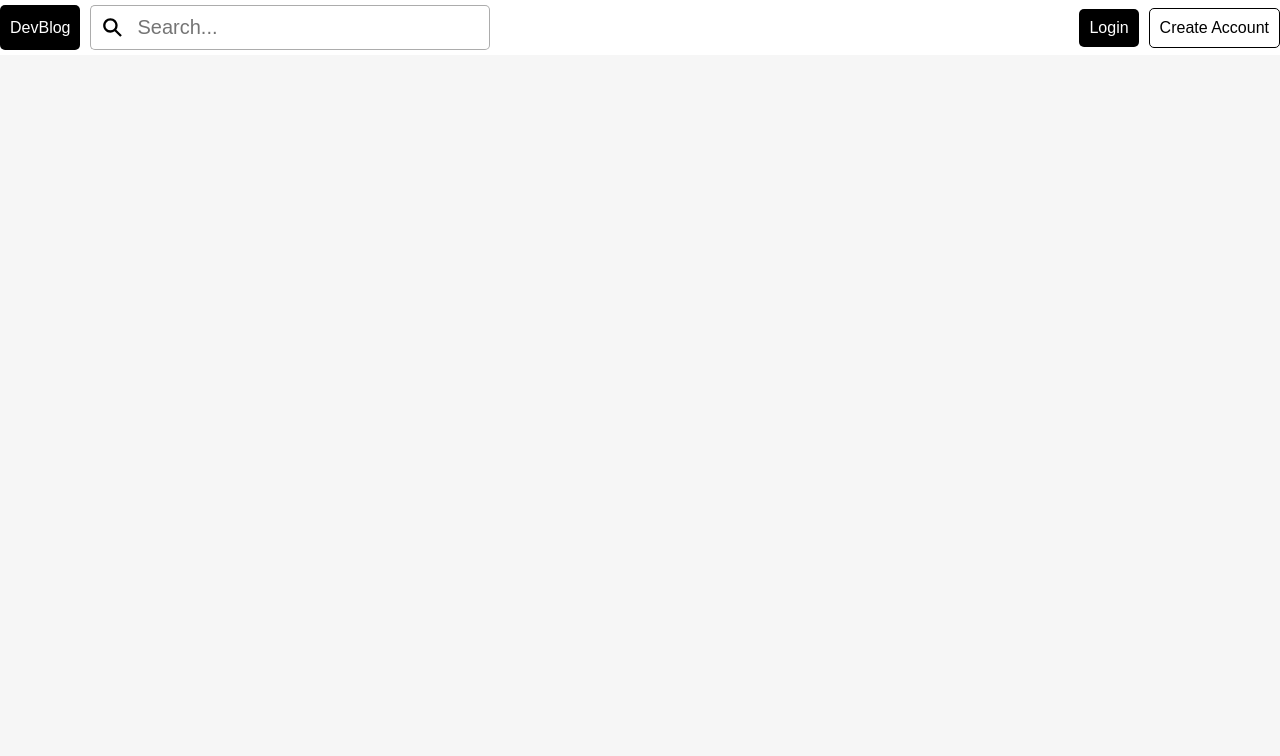
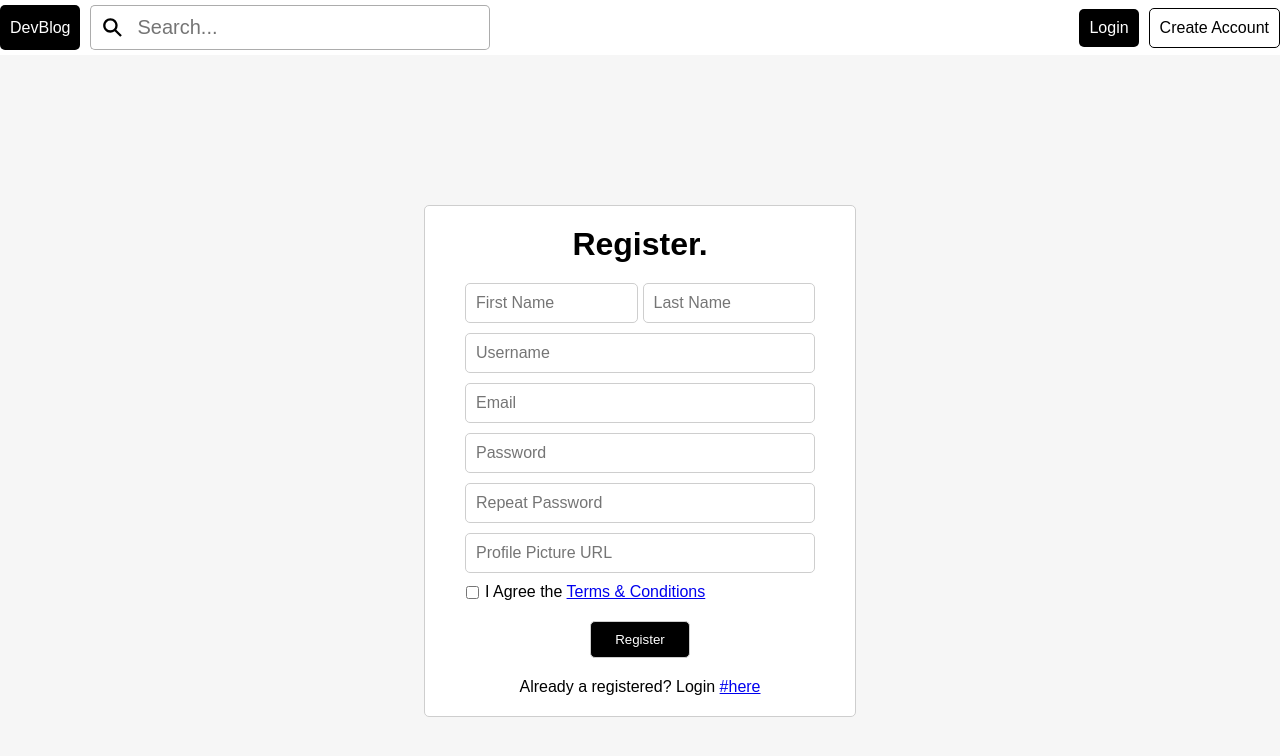
Before and after one commit to atanas-zlatev-98/Dev-Blog, a React (Vite) app in the folder client/: page /auth/register in a window 1280 px wide. Shown: the top 756 px of the page. Built offline with nearby package versions, Linux system fonts and the light colour scheme; a web font is replaced by a local one.

Commit message:
Login and Register pages

```diff
--- a/client/src/App.jsx
+++ b/client/src/App.jsx
@@ -2,6 +2,8 @@
 import HomePage from "./components/pages/home/HomePage";
 import "./App.scss";
 import NavigationBar from "./components/navigation/NavigationBar";
+import Login from "./components/auth/login/Login";
+import Register from "./components/auth/register/Register";
 
 function App() {
   return (
@@ -11,6 +13,8 @@
         <div className="pages">
           <Routes>
             <Route path="/" element={<HomePage />} />
+            <Route path="/auth/login" element={<Login/>} />
+            <Route path="/auth/register" element={<Register/>} />
           </Routes>
         </div>
       </div>
--- /dev/null
+++ b/client/src/components/auth/login/Login.jsx
@@ -0,0 +1,28 @@
+import React from "react";
+import "./Login.style.scss";
+import { NavLink } from "react-router";
+
+const Login = () => {
+  return (
+    <div className="main-login">
+      <div className="form-container">
+        <h1>Login.</h1>
+        <form className="login-form">
+          <div className="form-group">
+            <input type="text" placeholder="Email"></input>
+          </div>
+          <div className="form-group">
+            <input type="password" placeholder="Password"></input>
+          </div>
+
+          <div className="btn-container">
+            <button type="submit">Login</button>
+          </div>
+        </form>
+        <p>Don't have an account? Register <NavLink to='/auth/register'>#here</NavLink></p>
+      </div>
+    </div>
+  );
+};
+
+export default Login;
--- /dev/null
+++ b/client/src/components/auth/login/Login.style.scss
@@ -0,0 +1,66 @@
+.main-login {
+    max-width: 1440px;
+    // background-color: red;
+    padding: 150px;
+    display: flex;
+    justify-content: center;
+    flex-direction: column;
+    align-items: center;
+}
+
+.form-container {
+    display: flex;
+    flex-direction: column;
+    justify-content: center;
+    align-items: center;
+    border: 1px solid rgb(206, 206, 206);
+    border-radius: 5px;
+    padding: 20px;
+    background-color: white;
+}
+.login-form{
+    width: 350px;
+    padding: 20px;
+    // background-color: blue;
+    display: flex;
+    flex-direction: column;
+    justify-content: center;
+
+    input {
+        width: 100%;
+        padding: 10px;
+        font-size: 16px;
+        border-radius: 5px;
+        border: 1px solid rgb(206, 206, 206);
+    }
+}
+
+.form-group {
+    display: flex;
+    justify-content: center;
+    align-items: center;
+    width: 100%;
+    margin-bottom: 10px;
+}
+
+.btn-container {
+    display: flex;
+    justify-content: center;
+    align-items: center;
+    margin-top: 10px;
+
+    button {
+        padding: 10px;
+        width: 100px;
+        border: 1px solid rgb(206, 206, 206);
+        border-radius: 5px;
+        color: white;
+        background-color: black;
+        &:hover {
+            background-color: white;
+            border: 1px solid black;
+            color: black;
+            cursor: pointer;
+        }
+    }
+}
--- /dev/null
+++ b/client/src/components/auth/register/Register.jsx
@@ -0,0 +1,45 @@
+import React from "react";
+import "./Register.style.scss";
+import { NavLink } from "react-router";
+const Register = () => {
+  return (
+    <div className="main-register">
+      <div className="form-container">
+        <h1>Register.</h1>
+        <form className="register-form">
+          <div className="form-group-name">
+            <input type="text" placeholder="First Name"></input>
+            <input type="text" placeholder="Last Name"></input>
+          </div>
+          <div className="form-group">
+            <input type="text" placeholder="Username"></input>
+          </div>
+          <div className="form-group">
+            <input type="text" placeholder="Email"></input>
+          </div>
+          <div className="form-group">
+            <input type="password" placeholder="Password"></input>
+          </div>
+          <div className="form-group">
+            <input type="password" placeholder="Repeat Password"></input>
+          </div>
+          <div className="form-group">
+            <input type="text" placeholder="Profile Picture URL"></input> {/* TODO add from computer */}
+          </div>
+          <div className="form-group-terms">
+           <input type="checkbox" id="terms"/>
+           <label> I Agree the <NavLink to='/terms'>Terms & Conditions</NavLink></label>
+          </div>
+          <div className="btn-container">
+            <button type="submit">Register</button>
+          </div>
+        </form>
+        <p>
+          Already a registered? Login <NavLink to="/auth/login">#here</NavLink>
+        </p>
+      </div>
+    </div>
+  );
+};
+
+export default Register;
--- /dev/null
+++ b/client/src/components/auth/register/Register.style.scss
@@ -0,0 +1,83 @@
+.main-register {
+    max-width: 1440px;
+    // background-color: red;
+    padding: 150px;
+    display: flex;
+    justify-content: center;
+    flex-direction: column;
+    align-items: center;
+}
+
+.form-container {
+    display: flex;
+    flex-direction: column;
+    justify-content: center;
+    align-items: center;
+    border: 1px solid rgb(206, 206, 206);
+    border-radius: 5px;
+    padding: 20px;
+    background-color: white;
+}
+.register-form{
+    width: 350px;
+    padding: 20px;
+    // background-color: blue;
+    display: flex;
+    flex-direction: column;
+    justify-content: center;
+
+    input {
+        width: 100%;
+        padding: 10px;
+        font-size: 16px;
+        border-radius: 5px;
+        border: 1px solid rgb(206, 206, 206);
+    }
+}
+.form-group-name {
+    display: flex;
+    flex-direction: row;
+    gap: 5px;
+    margin-bottom: 10px;
+}
+.form-group {
+    display: flex;
+    justify-content: center;
+    align-items: center;
+    width: 100%;
+    margin-bottom: 10px;
+}
+.form-group-terms {
+    width: 100%;
+    display: flex;
+    justify-content: flex-start;
+    align-items:center;
+    flex-direction: row;
+    gap: 5px;
+    margin-bottom: 10px;
+
+    input {
+        display: flex;
+        width: 15px;
+    }
+}
+.btn-container {
+    display: flex;
+    justify-content: center;
+    align-items: center;
+    margin-top: 10px;
+    button {
+        padding: 10px;
+        width: 100px;
+        border: 1px solid rgb(206, 206, 206);
+        border-radius: 5px;
+        color: white;
+        background-color: black;
+        &:hover {
+            background-color: white;
+            border: 1px solid black;
+            color: black;
+            cursor: pointer;
+        }
+    }
+}
--- a/client/src/components/navigation/NavigationBar.jsx
+++ b/client/src/components/navigation/NavigationBar.jsx
@@ -23,10 +23,10 @@
           </div>
         </div>
         <div className="auth">
-          <NavLink className="nav-login-btn" to="/login">
+          <NavLink className="nav-login-btn" to="/auth/login">
             Login
           </NavLink>
-          <NavLink className="nav-register-btn" to="/register">
+          <NavLink className="nav-register-btn" to="/auth/register">
             Create Account
           </NavLink>
         </div>
```
